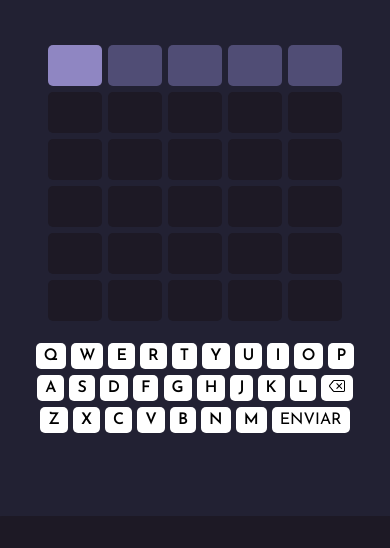
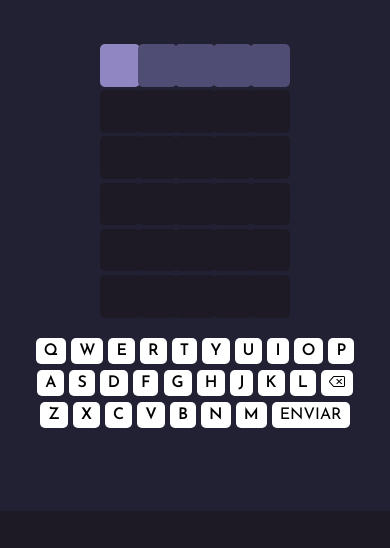
Before and after one commit to Mateus-Ca13/Vocabulando-Jogo-de-palavras-, a plain HTML site: page index.html in a window 390 px wide. Shown: the part 71-619 px from the top of the page. Drawn offline with Linux system fonts and the light colour scheme.

Commit message:
Update style.css

```diff
--- a/style.css
+++ b/style.css
@@ -334,7 +334,8 @@ p {
 
     .letra, .input-modo-dia {
         font-size: 18px;
-        padding: 10px 18px
+        margin: 0.1em -1px;
+        padding: 0.6em 0.6em;
     }
 
     .tecla, .enviar-palavra {
```
